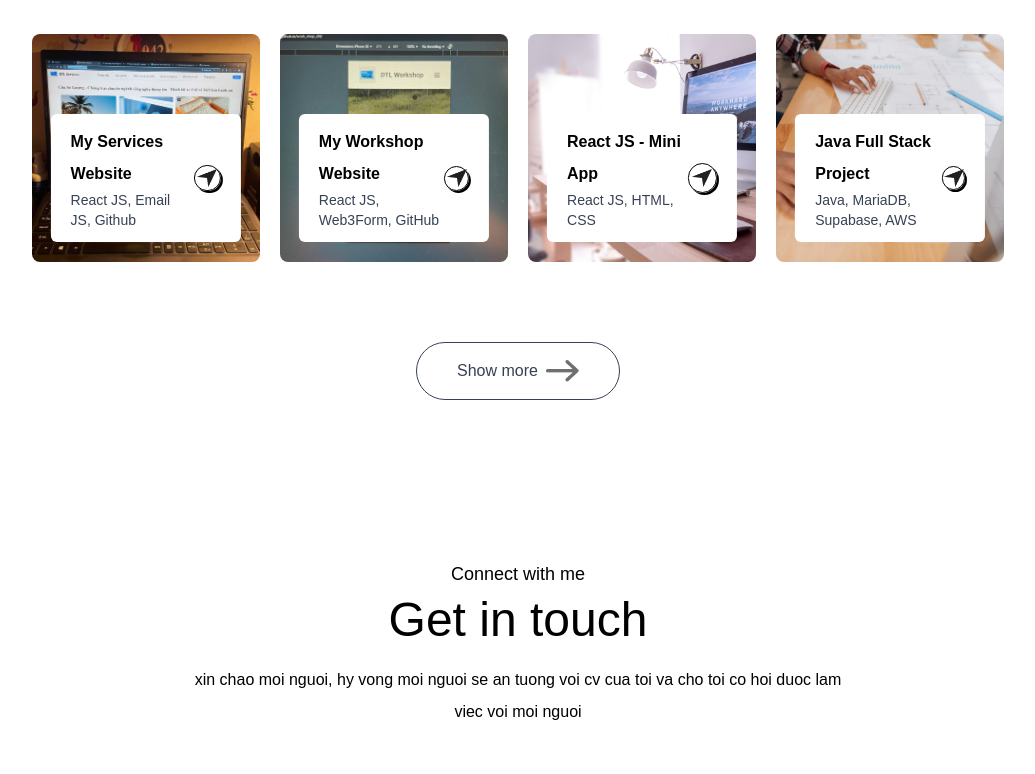
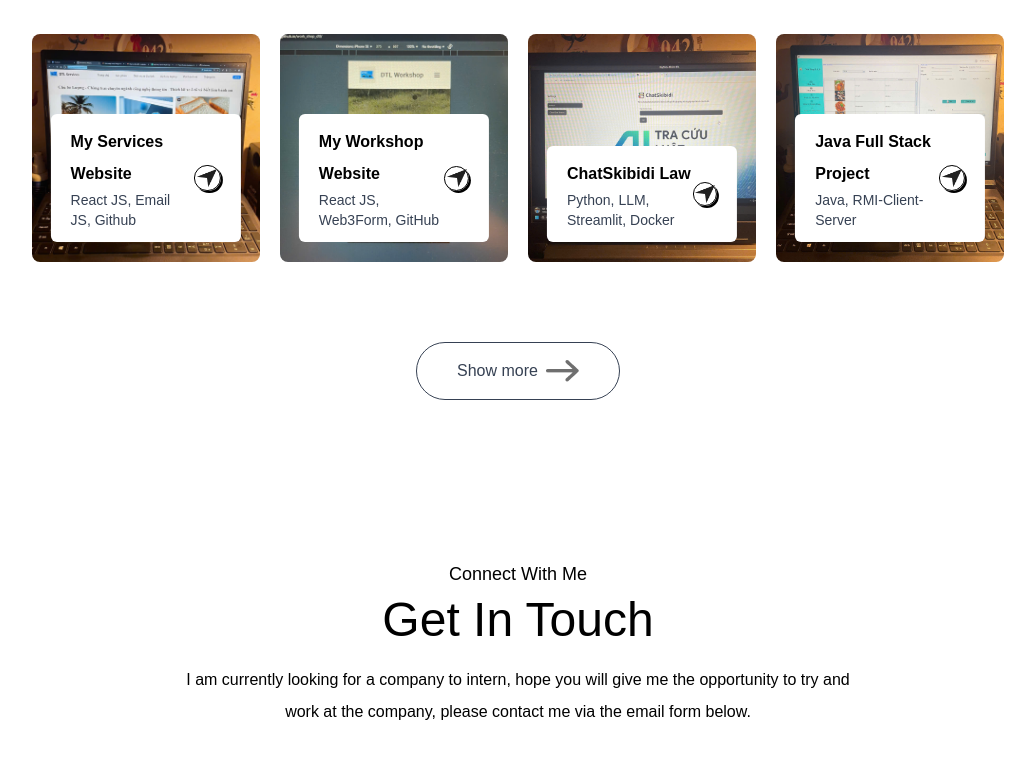
Before and after one commit to DoTienLuong/DTL_Portfolio, a Next.js app: page / in a window 1280 px wide. Shown: the part 2620-3394 px from the top of the page, without its empty margins (122-1157 px from the left). Built offline with nearby package versions, Linux system fonts and the light colour scheme; a web font is replaced by a local one.

Commit message:
Update: Thay doi message cho Contact.jsx

```diff
--- a/app/components/Contact.jsx
+++ b/app/components/Contact.jsx
@@ -5,7 +5,7 @@ import React, { useState } from 'react'
 import { motion } from "motion/react";
 
 const Contact = () => {
-    const [result, setResult] = useState("");
+  const [result, setResult] = useState("");
 
   const onSubmit = async (event) => {
     event.preventDefault();
@@ -39,18 +39,18 @@ const Contact = () => {
         initial={{ y: -20, opacity: 0 }}
         whileInView={{ y: 0,  opacity: 1 }}
         transition={{duration: 0.5, delay: 0.5 }}
-        className='text-center mb-2 text-lg font-Ovo'>Connect with me</motion.h4>
+        className='text-center mb-2 text-lg font-Ovo'>Connect With Me</motion.h4>
       <motion.h2
         initial={{ y: -20, opacity: 0 }}
         whileInView={{ y: 0,  opacity: 1 }}
         transition={{duration: 0.5, delay: 0.3 }}
-        className='text-center text-5xl font-Ovo'>Get in touch</motion.h2>
+        className='text-center text-5xl font-Ovo'>Get In Touch</motion.h2>
       <motion.p
         initial={{opacity: 0}}
         whileInView={{opacity:1}}
         transition={{duration:0.5, delay: 0.7}}
-        className='text-center max-w-2xl mx-auto mt-5 mb-12 font-Ovo'>
-        xin chao moi nguoi, hy vong moi nguoi se an tuong voi cv cua toi va cho toi co hoi duoc lam viec voi moi nguoi
+        className='md:text-left lg:text-center max-w-2xl mx-auto mt-5 mb-12 font-Ovo'>
+        I am currently looking for a company to intern, hope you will give me the opportunity to try and work at the company, please contact me via the email form below.
       </motion.p>
         <motion.form
           initial={{opacity: 0}}
@@ -80,7 +80,7 @@ const Contact = () => {
               transition={{duration:0.3}}
               type='submit'
                 className='py-3 px-8 w-max flex items-center justify-between gap-2 bg-black/80 text-white rounded-full mx-auto hover:bg-black duration-500 cursor-pointer dark:bg-transparent dark:border-[0.5px] dark:hover:bg-darkHover'>
-                Submit now <Image src={assets.right_arrow_white} alt='' className='w-4'/>
+                Send now <Image src={assets.right_arrow_white} alt='' className='w-4'/>
             </motion.button>
             <p>{result}</p>
         </motion.form>
--- a/assets/assets.js
+++ b/assets/assets.js
@@ -112,16 +112,16 @@ export const workData = [
         link: 'https://dotienluong.github.io/work_shop_dtl/'
     },
     {
-        title: 'React JS - Mini App',
-        description: 'React JS, HTML, CSS',
+        title: 'ChatSkibidi Law ',
+        description: 'Python, LLM, Streamlit, Docker',
         bgImage: '/work-3.png',
-        link: 'https://dtluongg.github.io/dtlminiapp'
+        link: 'https://github.com/HieuTrungMc/Nhom8_BigData_ChatSkibidi_FinalProject'
     },
     {
         title: 'Java Full Stack Project',
-        description: 'Java, MariaDB, Supabase, AWS',
+        description: 'Java, RMI-Client-Server',
         bgImage: '/work-4.png',
-        link: 'https://dtluongg.github.io/dtlfullstack'
+        link: 'https://github.com/dtluongg/Project_PhanTan_QLDBNH'
     },
 ]
 
```
Also changed, not shown: public/work-3.png, public/work-4.png.
